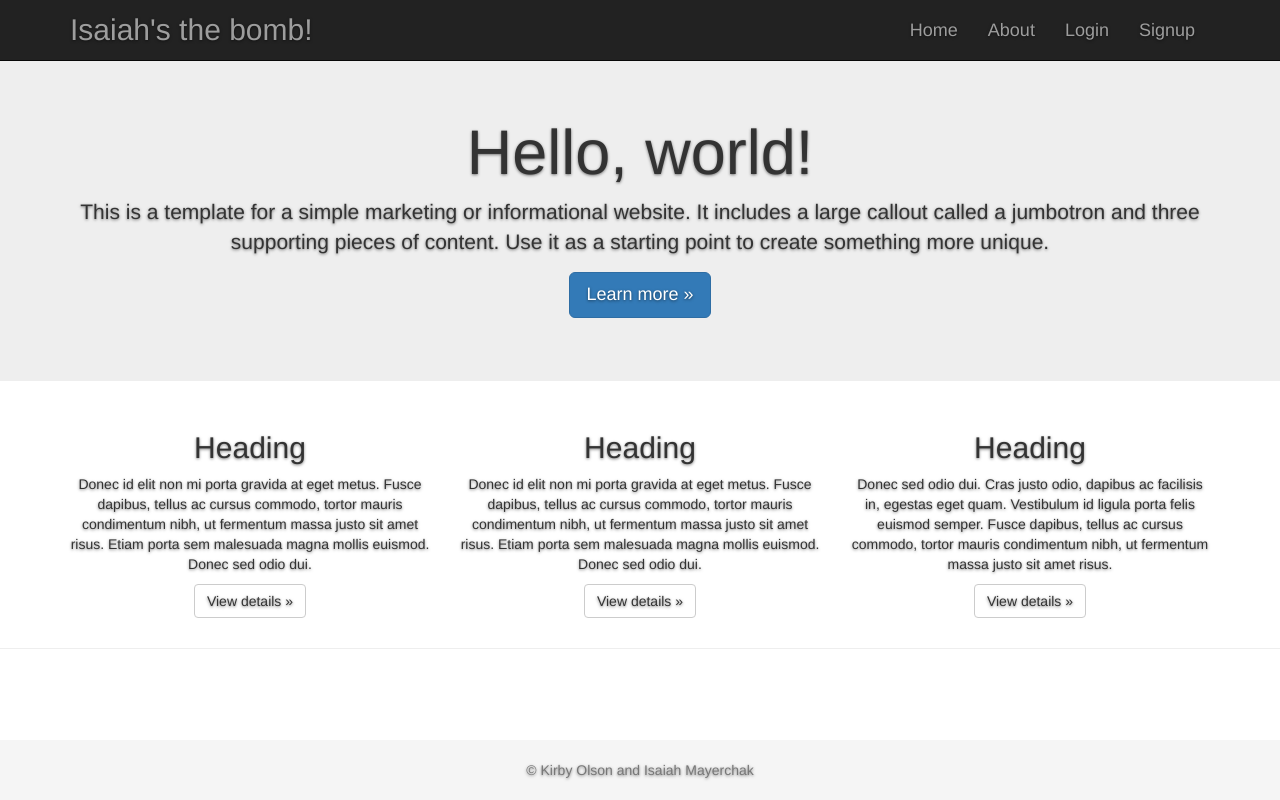
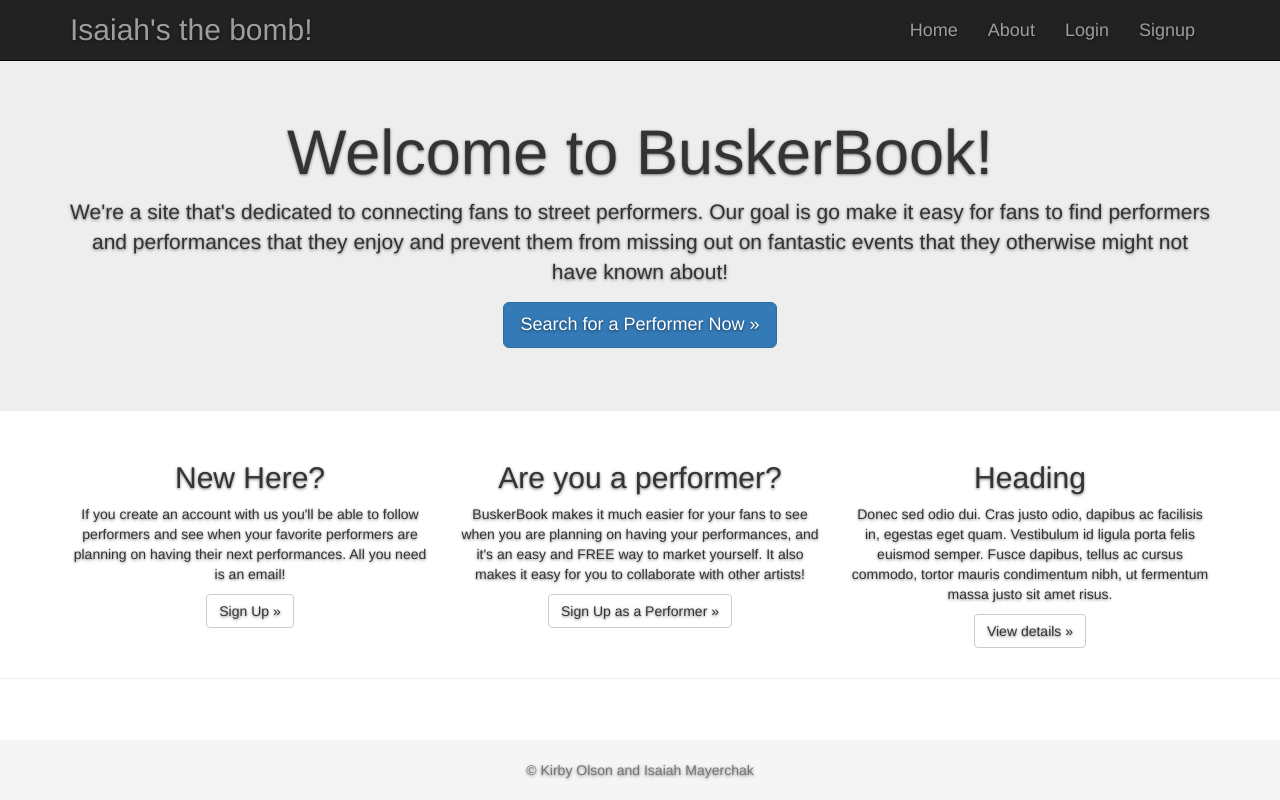
Before and after one commit to flysaiah/Busker-database, a Flask app: page /about in a window 1280 px wide. Run offline with Flask 2, Linux system fonts and the light colour scheme; some libraries are stand-ins or nearby versions.

Commit message:
about/ladning pages

```diff
--- a/model.py
+++ b/model.py
@@ -21,7 +21,7 @@ class Performer(db.Model):
 		self.active = True
 
 	def __repr__(self):
-		return '<Performer {0}>'.format(self.performer_email)
+		return 'Performer {0}'.format(self.name)
 	def is_authenticated(self):
 		return True
 	def is_active(self):
@@ -49,7 +49,7 @@ class User(db.Model):
 		self.name = name
 		self.active = True
 	def __repr__(self):
-		return '<User {0}>'.format(self.user_email)
+		return 'User {0}'.format(self.name)
 	def is_authenticated(self):
 		return True
 	def is_active(self):
@@ -109,7 +109,7 @@ class Concert(db.Model):
 		self.state = state
 		self.owner = owner
 	def __repr__(self):
-		return '<Concert at {0}, {1}>'.format(self.streetaddress, self.time)
+		return 'Performance on {0} at {1} at {2}, {3}, {4}'.format(self.date, self.time, self.streetaddress, self.city, self.state)
 	def addPerformer(self, performer):
 		self.performers.append(performer)
 		return self
--- a/templates/about.html
+++ b/templates/about.html
@@ -6,9 +6,9 @@
 
    <div class="jumbotron">
       <div class="container">
-        <h1>Hello, world!</h1>
-        <p>This is a template for a simple marketing or informational website. It includes a large callout called a jumbotron and three supporting pieces of content. Use it as a starting point to create something more unique.</p>
-        <p><a class="btn btn-primary btn-lg" href="#" role="button">Learn more &raquo;</a></p>
+        <h1>Welcome to BuskerBook!</h1>
+        <p>We're a site that's dedicated to connecting fans to street performers. Our goal is go make it easy for fans to find performers and performances that they enjoy and prevent them from missing out on fantastic events that they otherwise might not have known about!</p>
+        <p><a class="btn btn-primary btn-lg" href="/search/performer" role="button">Search for a Performer Now &raquo;</a></p>
       </div>
     </div>
 
@@ -16,14 +16,14 @@
       <!-- Example row of columns -->
       <div class="row">
         <div class="col-md-4">
-          <h2>Heading</h2>
-          <p>Donec id elit non mi porta gravida at eget metus. Fusce dapibus, tellus ac cursus commodo, tortor mauris condimentum nibh, ut fermentum massa justo sit amet risus. Etiam porta sem malesuada magna mollis euismod. Donec sed odio dui. </p>
-          <p><a class="btn btn-default" href="#" role="button">View details &raquo;</a></p>
+          <h2>New Here?</h2>
+          <p> If you create an account with us you'll be able to follow performers and see when your favorite performers are planning on having their next performances. All you need is an email! </p>
+          <p><a class="btn btn-default" href="/signup" role="button">Sign Up &raquo;</a></p>
         </div>
         <div class="col-md-4">
-          <h2>Heading</h2>
-          <p>Donec id elit non mi porta gravida at eget metus. Fusce dapibus, tellus ac cursus commodo, tortor mauris condimentum nibh, ut fermentum massa justo sit amet risus. Etiam porta sem malesuada magna mollis euismod. Donec sed odio dui. </p>
-          <p><a class="btn btn-default" href="#" role="button">View details &raquo;</a></p>
+          <h2>Are you a performer?</h2>
+          <p>BuskerBook makes it much easier for your fans to see when you are planning on having your performances, and it's an easy and FREE way to market yourself. It also makes it easy for you to collaborate with other artists!</p>
+          <p><a class="btn btn-default" href="#" role="button">Sign Up as a Performer &raquo;</a></p>
        	</div>
         <div class="col-md-4">
           <h2>Heading</h2>
```
Also changed, not shown: templates/performer_landing.html (+5 -5 lines), templates/user_landing.html (+12 -12 lines).
